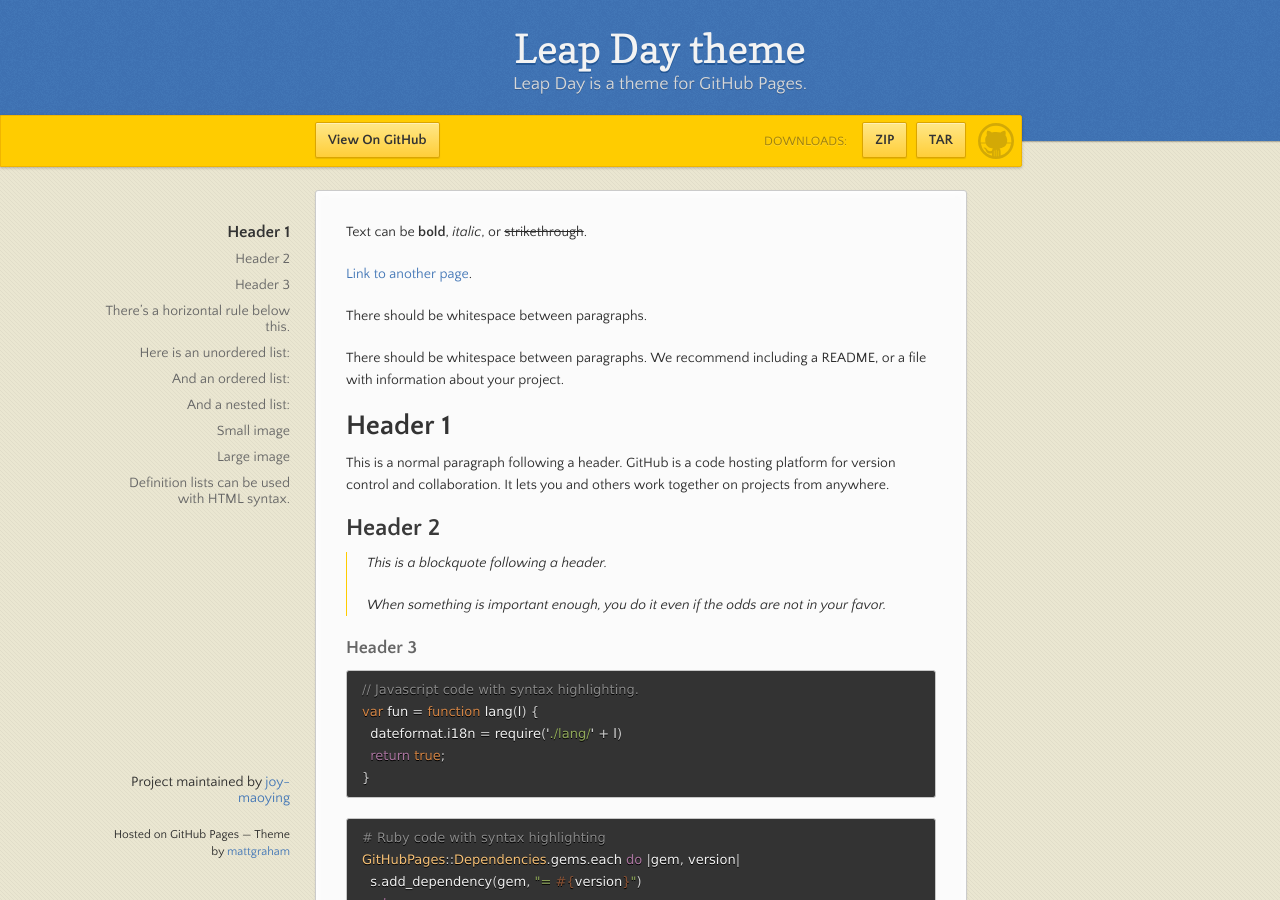
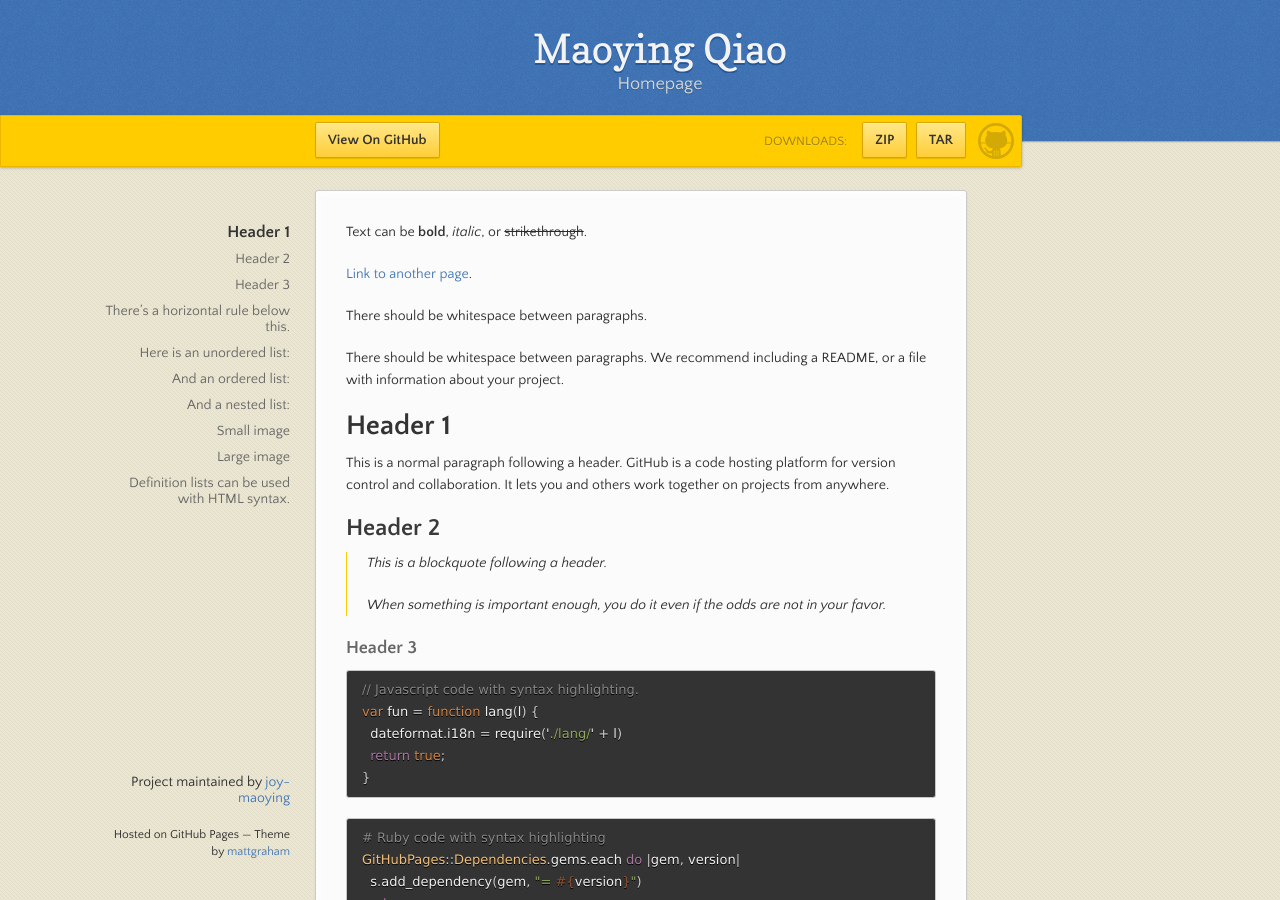
Before and after one commit to joy-maoying/maoying-qiao.github.io, a Jekyll site: the page built from index.md, in a window 1280 px wide and 900 px high. Built offline with Jekyll 4.4.1, drawn with Linux system fonts in a browser that asks for light colours.

Commit message:
Update _config.yml
update site title and description

```diff
--- a/_config.yml
+++ b/_config.yml
@@ -1,5 +1,5 @@
-title: Leap Day theme
-description: Leap Day is a theme for GitHub Pages.
+title: Maoying Qiao
+description: Homepage
 show_downloads: true
 google_analytics:
 theme: jekyll-theme-leap-day
```
